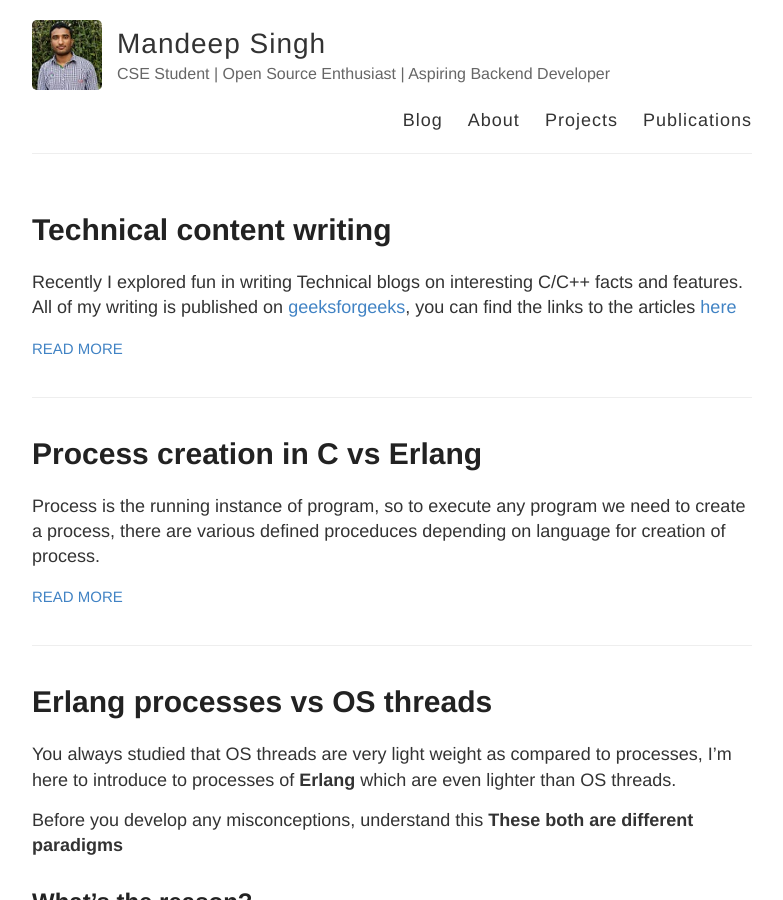
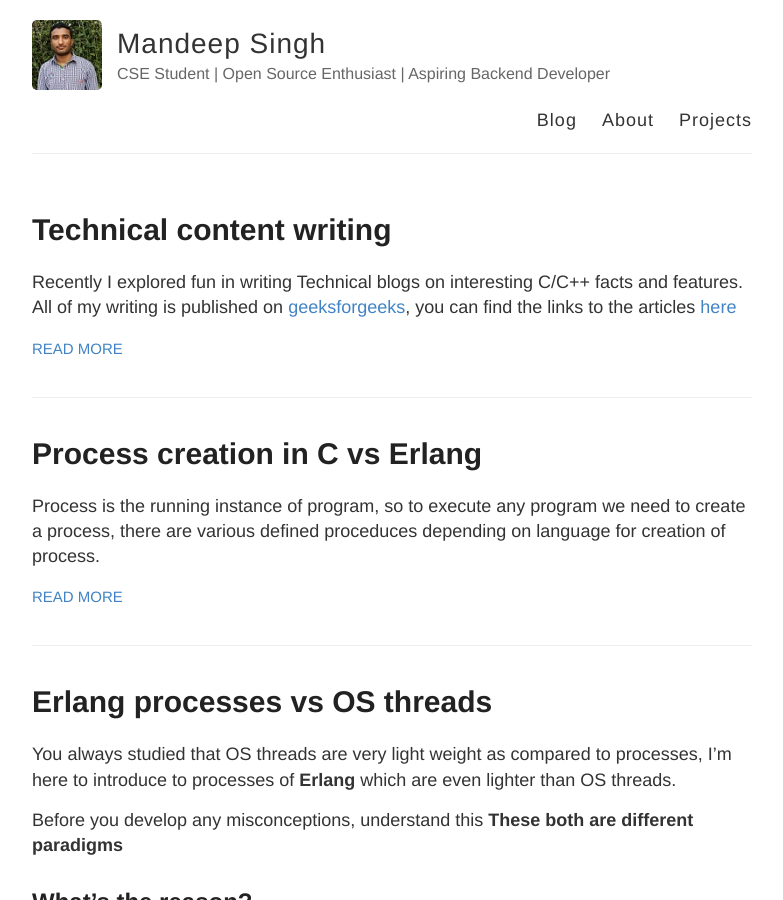
Before and after one commit to msdeep14/msdeep14.github.io, a Jekyll site: the page built from index.html, in a window 1280 px wide and 900 px high. Shown: the whole window, without its empty margins (248-1031 px from the left). Built offline with Jekyll 4.4.1, drawn with Linux system fonts in a browser that asks for light colours.

Commit message:
remove section

```diff
--- a/_layouts/default.html
+++ b/_layouts/default.html
@@ -30,7 +30,7 @@
             <a href="{{ site.baseurl }}/">Blog</a>
             <a href="{{ site.baseurl }}/about">About</a>
             <a href="{{ site.baseurl }}/projects">Projects</a>
-            <a href="{{ site.baseurl }}/publications">Publications</a>
+            <!-- <a href="{{ site.baseurl }}/publications">Publications</a> -->
           </nav>
         </header>
       </div>
```
